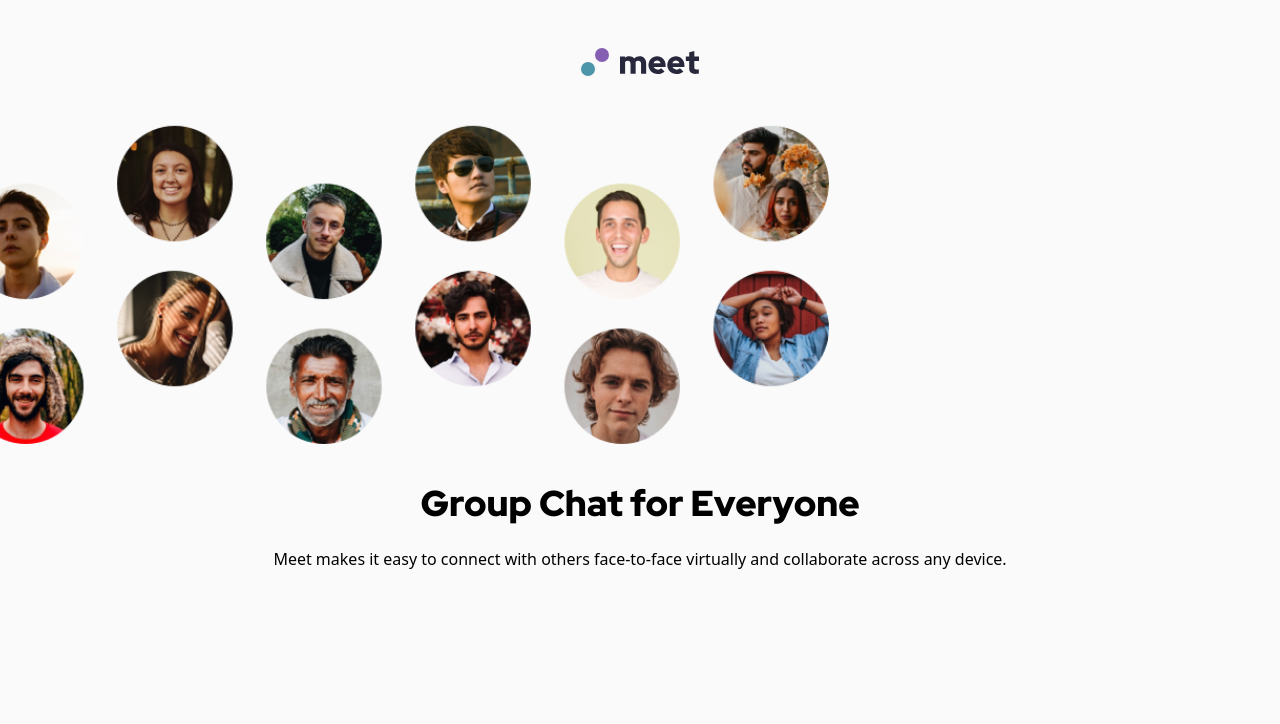
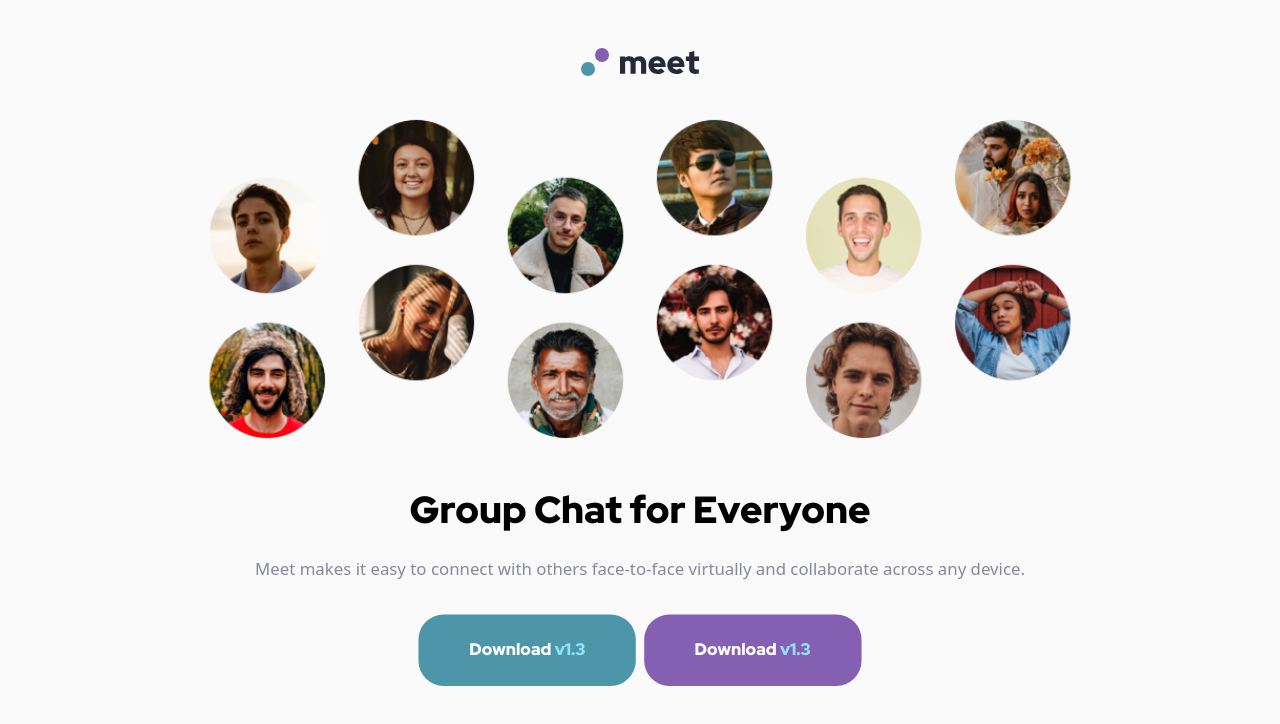
Before and after one commit to Schwarzbaer2/vue-meet-landing-page, a Vue app: page / in a window 1280 px wide. Shown: the top 724 px of the page. Built offline with nearby package versions, Linux system fonts and the light colour scheme.

Commit message:
Fixing Header Layout

```diff
--- a/src/App.vue
+++ b/src/App.vue
@@ -1,6 +1,8 @@
 <template>
-  <div class="min-h-screen bg-mainWhite">
-    <TheHeader />
+  <div class="flex justify-center bg-mainWhite">
+    <div class="max-w-screen-xl min-h-screen">
+      <TheHeader />
+    </div>
   </div>
 </template>
 
--- /dev/null
+++ b/src/components/BaseButton.vue
@@ -0,0 +1,36 @@
+<template>
+  <button
+    class="block px-12 py-5 font-black leading-7 text-white transition duration-700 ease-in-out focus:outline-none rounded-3xl font-redHat"
+    :class="[
+      {
+        'bg-mainBlue  hover:bg-tertiaryBlue': buttonType === 'primary',
+      },
+      {
+        'bg-mainPurple hover:bg-mainLavender': buttonType === 'secondary',
+      },
+      {
+        'px-7 py-5': buttonSize === 'normal',
+      },
+      {
+        'px-12 py-5': buttonSize === 'large',
+      },
+    ]"
+  >
+    <slot>Button</slot>
+  </button>
+</template>
+
+<script>
+export default {
+  props: {
+    buttonType: {
+      type: String,
+      required: true,
+    },
+    buttonSize: {
+      type: String,
+      required: true,
+    },
+  },
+};
+</script>
--- a/src/components/HeaderContent.vue
+++ b/src/components/HeaderContent.vue
@@ -1,20 +1,59 @@
 <template>
+  <div class="flex flex-col transform scale-105 xl:flex-row pt-14">
+    <div class="flex justify-center xl:hidden">
+      <img
+        class="w-max cover xl:hidden"
+        src="@/assets/tablet/image-hero.png"
+        alt=""
+      />
+    </div>
+    <div class="justify-center w-screen xl:flex xl:justify-between">
+      <img
+        class="hidden xl:block cover"
+        src="@/assets/desktop/image-hero-left.png"
+        alt=""
+      />
+
       <div class="pt-12 text-center">
         <div class="text-4xl font-black font-redHat">
           <h1>Group Chat for Everyone</h1>
         </div>
-    <div class="px-6 pt-6">
+        <div class="px-6 pt-6 leading-6 text-mainGrey">
           <p>
             Meet makes it easy to connect with others face-to-face virtually and
             collaborate across any device.
           </p>
+          <div class="flex justify-center pt-8">
+            <div class="pr-2">
+              <base-button buttonType="primary" buttonSize="large"
+                >Download
+                <span class="text-secondaryBlue">v1.3</span></base-button
+              >
+            </div>
+            <div>
+              <base-button buttonType="secondary" buttonSize="normal"
+                >Download
+                <span class="text-secondaryBlue">v1.3</span></base-button
+              >
+            </div>
+          </div>
+        </div>
+      </div>
+
+      <img
+        class="hidden xl:block cover"
+        src="@/assets/desktop/image-hero-right.png"
+        alt=""
+      />
     </div>
   </div>
 </template>
 
 <script>
+import BaseButton from "@/components/BaseButton";
 export default {
   name: "HeaderContent",
+  components: { BaseButton },
 };
 </script>
 
--- a/src/components/HeaderPicture.vue
+++ /dev/null
@@ -1,15 +0,0 @@
-<template>
-  <div class="w-screen">
-    <div class="transform scale-105 pt-14">
-      <img src="@/assets/tablet/image-hero.png" alt="" />
-    </div>
-  </div>
-</template>
-
-<script>
-export default {
-  name: "HeaderPicture",
-};
-</script>
-
-<style></style>
--- a/src/components/TheHeader.vue
+++ b/src/components/TheHeader.vue
@@ -1,17 +1,17 @@
 <template>
   <HeaderLogo />
-  <HeaderPicture />
+
   <HeaderContent />
 </template>
 
 <script>
 import HeaderLogo from "@/components/HeaderLogo";
-import HeaderPicture from "@/components/HeaderPicture";
+
 import HeaderContent from "@/components/HeaderContent";
 export default {
   components: {
     HeaderLogo,
-    HeaderPicture,
+
     HeaderContent,
   },
 };
--- a/tailwind.config.js
+++ b/tailwind.config.js
@@ -7,7 +7,7 @@ module.exports = {
       // => @media (min-width: 768px) { ... }
 
       xl: "1440px",
-      // => @media (min-width: 1280px) { ... }
+      // => @media (min-width: 1440px) { ... }
     },
     extend: {
       fontFamily: {
@@ -20,7 +20,9 @@ module.exports = {
         mainGrey: "#87879D",
         mainMauve: "#D9B8FF",
         mainWhite: "#FAFAFA",
+        mainLavender: "#B18BDD",
         secondaryBlue: "#8FE3F9",
+        tertiaryBlue: "#71C0D4",
       },
     },
     variants: {
```
Lines whose indentation alone changed are shown as unchanged.
